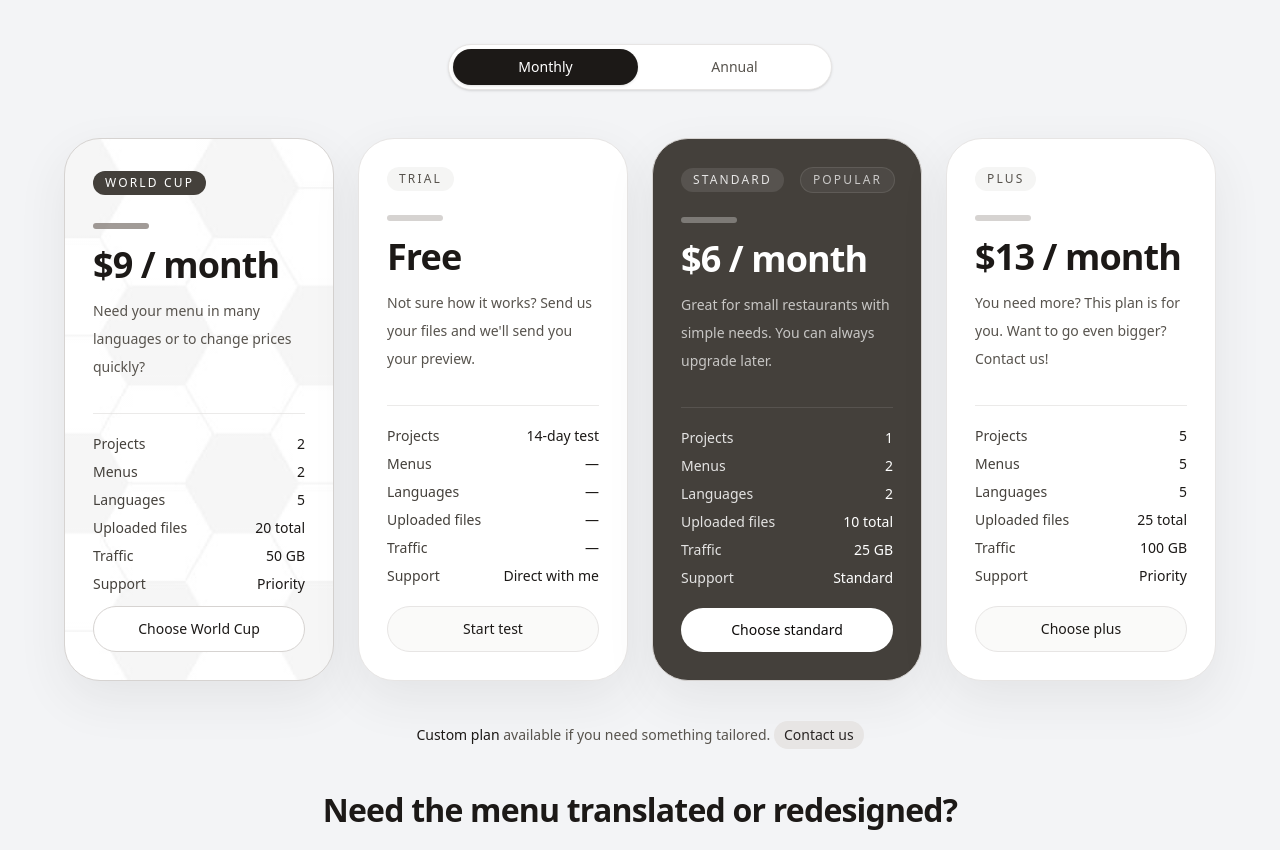
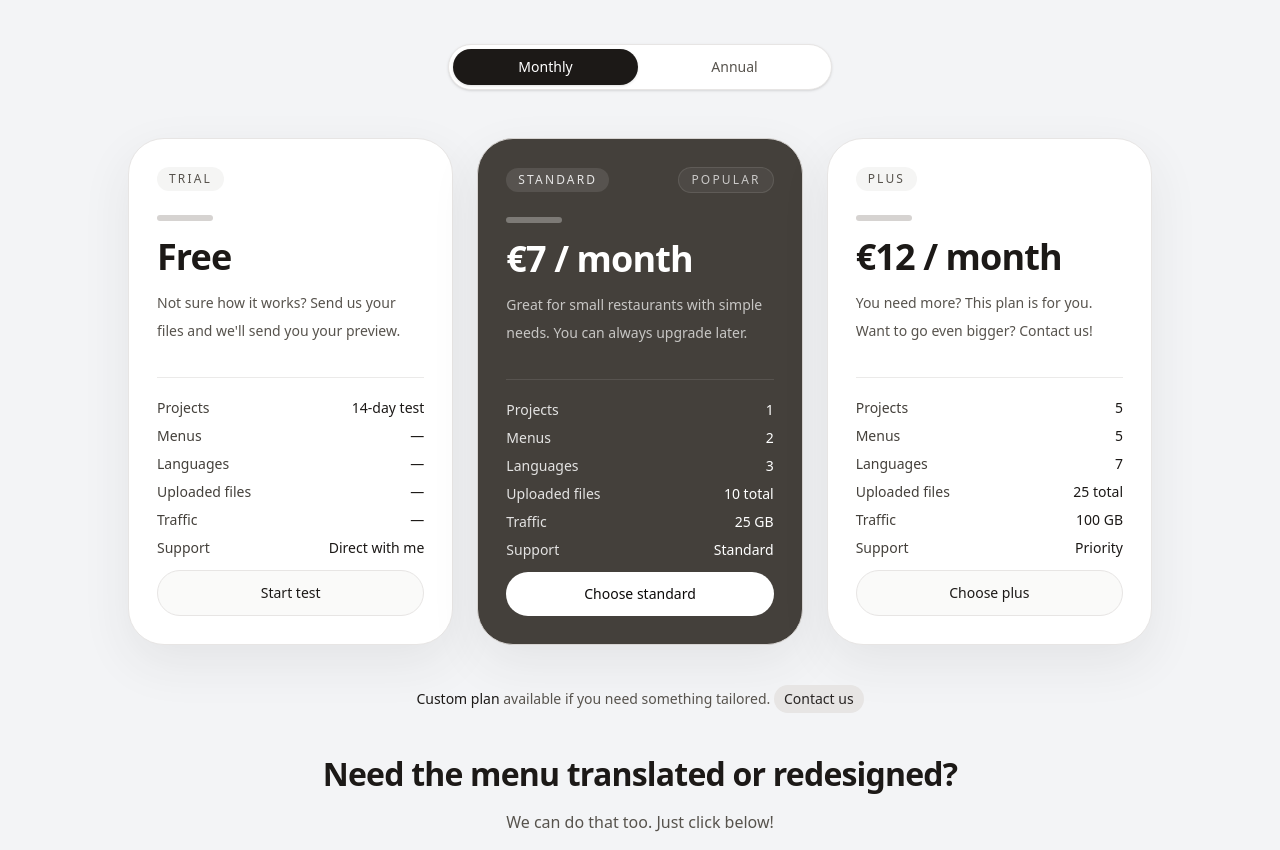
Before and after one commit to svarogdoo/tvojqr, a SvelteKit app in the folder frontend/: page /pricing in a window 1280 px wide. Shown: the part 340-1190 px from the top of the page. Built offline with nearby package versions, Linux system fonts and the light colour scheme; no server answers.

Commit message:
Update +page.svelte

```diff
--- a/frontend/src/routes/pricing/+page.svelte
+++ b/frontend/src/routes/pricing/+page.svelte
@@ -21,26 +21,6 @@
   };
 
   const plans: Plan[] = [
-    {
-      id: "world-cup",
-      badge: "World Cup",
-      featured: false,
-      price: {
-        monthly: "$9 / month",
-        annual: "$90 / year",
-      },
-      description:
-        "Need your menu in many languages or to change prices quickly?",
-      button: "Choose World Cup",
-      details: [
-        { label: "Projects", value: "2" },
-        { label: "Menus", value: "2" },
-        { label: "Languages", value: "5" },
-        { label: "Uploaded files", value: "20 total" },
-        { label: "Traffic", value: "50 GB" },
-        { label: "Support", value: "Priority" },
-      ],
-    },
     {
       id: "free",
       badge: "Trial",
@@ -66,8 +46,8 @@
       badge: "Standard",
       featured: true,
       price: {
-        monthly: "$6 / month",
-        annual: "$60 / year",
+        monthly: "€7 / month",
+        annual: "€70 / year",
       },
       description:
         "Great for small restaurants with simple needs. You can always upgrade later.",
@@ -75,7 +55,7 @@
       details: [
         { label: "Projects", value: "1" },
         { label: "Menus", value: "2" },
-        { label: "Languages", value: "2" },
+        { label: "Languages", value: "3" },
         { label: "Uploaded files", value: "10 total" },
         { label: "Traffic", value: "25 GB" },
         { label: "Support", value: "Standard" },
@@ -86,8 +66,8 @@
       badge: "Plus",
       featured: false,
       price: {
-        monthly: "$13 / month",
-        annual: "$130 / year",
+        monthly: "€12 / month",
+        annual: "€120 / year",
       },
       description:
         "You need more? This plan is for you. Want to go even bigger? Contact us!",
@@ -95,7 +75,7 @@
       details: [
         { label: "Projects", value: "5" },
         { label: "Menus", value: "5" },
-        { label: "Languages", value: "5" },
+        { label: "Languages", value: "7" },
         { label: "Uploaded files", value: "25 total" },
         { label: "Traffic", value: "100 GB" },
         { label: "Support", value: "Priority" },
@@ -225,7 +205,7 @@
       </div>
     </div>
 
-    <div class="mt-12 grid gap-6 lg:grid-cols-4 lg:items-stretch">
+    <div class="mx-auto mt-12 grid max-w-5xl gap-6 lg:grid-cols-3 lg:items-stretch">
       {#each plans as plan}
         <article
           id={plan.id}
```
